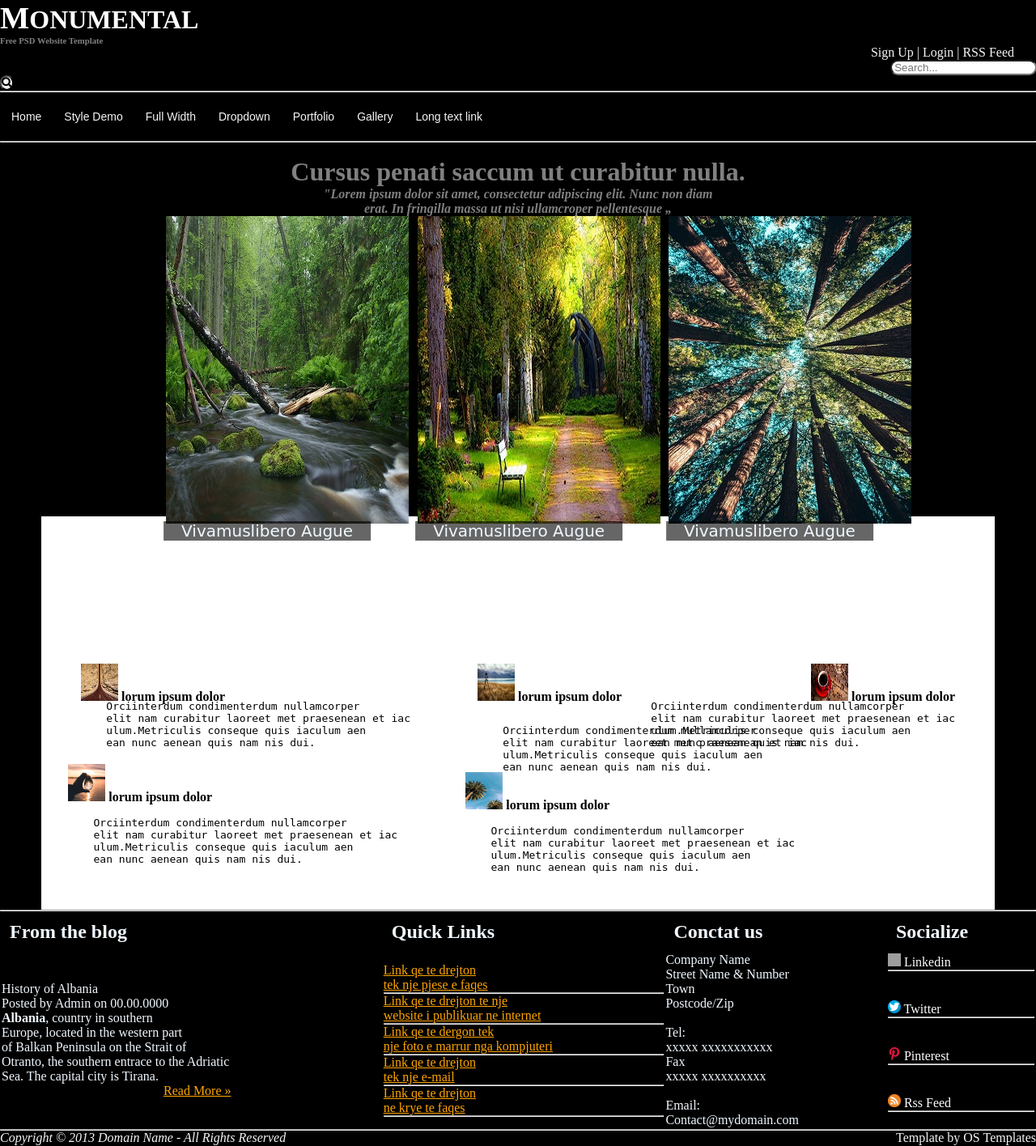
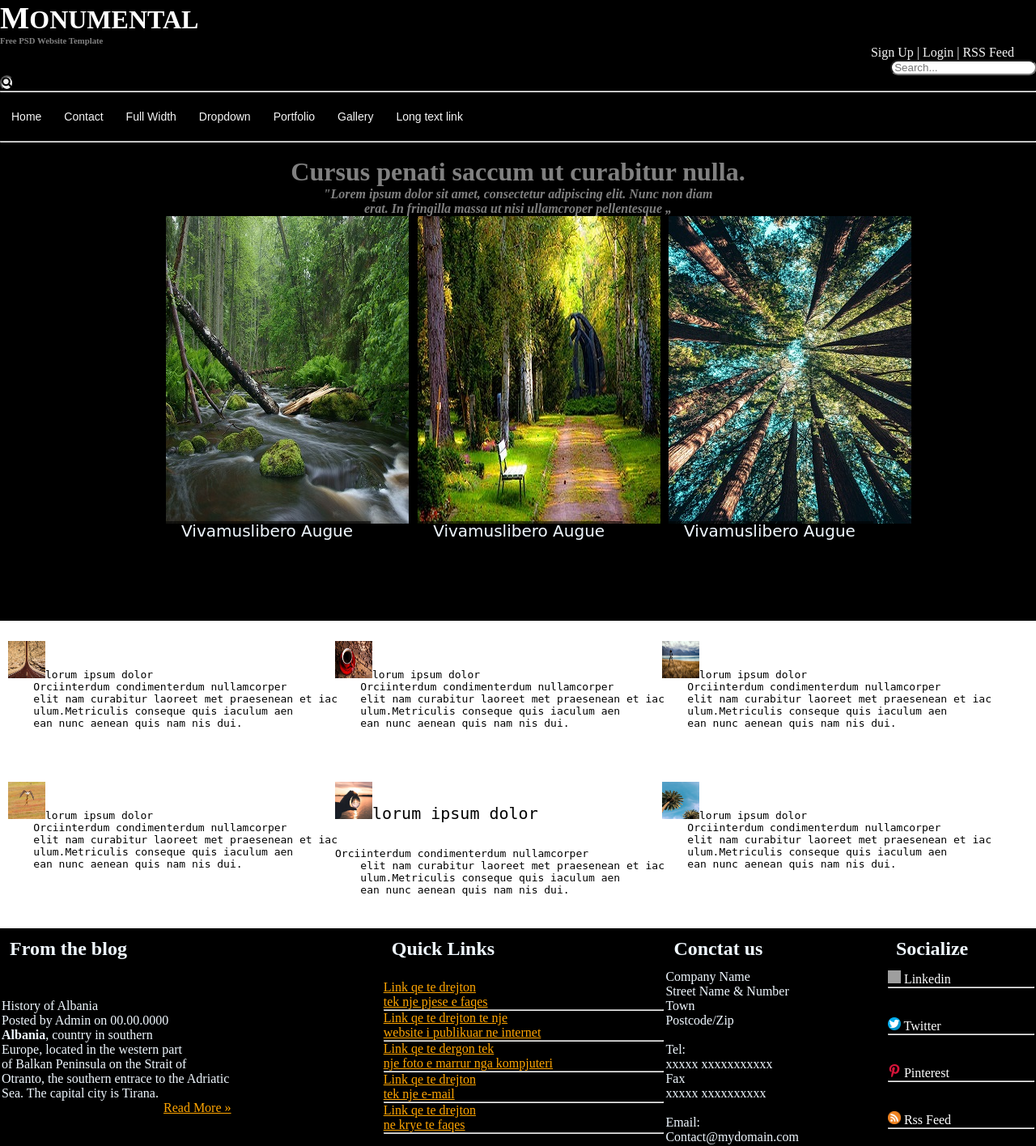
Before and after one commit to vehbirestelica/INT18_19_Gr18, a PHP site: page / in a window 1280 px wide. Shown: the whole page at 81% size. Run offline with PHP 8.4, Linux system fonts and the light colour scheme; some libraries are stand-ins or nearby versions; grey boxes are pictures that could not be loaded.

Commit message:
Add files via upload

```diff
--- a/index.html
+++ b/index.html
@@ -1,61 +1,95 @@
 <!DOCTYPE html>
 <html>
 <head>
-<link rel="stylesheet" href="styles2.css">
-<meta charset="utf-8">
-<title>Monumental </title>
-<h1 id="Home"><big>M</big>ONUMENTAL</h1>
-<h6>Free PSD Website Template</h6>
-<link rel="stylesheet" href="https://use.fontawesome.com/releases/v5.5.0/css/all.css" integrity="sha384-B4dIYHKNBt8Bc12p+WXckhzcICo0wtJAoU8YZTY5qE0Id1GSseTk6S+L3BlXeVIU" crossorigin="anonymous">
-<div class="signup">
-<a href="pages/signup.html"> Sign Up | </a>
-<a href="pages/login.html"> Login | </a>
-<a href="https://rss.com/"> RSS Feed</a>
-</div>
-      <div class="search-box">
-        <left style="padding: 85.9%" ><input type="text" placeholder=" Search..." style="border-radius: 40px">
-        <button type="submit" style="border-radius: 80%"><i class="fas fa-search"></i></button>
-        <!--krijimi i menyse search u 'placeholder' tregon ne background emrin search-->
-        </left>
-    </form></div>
-    <link rel="stylesheet" type="text/css" href="styless.css">
+    <style>
+    .tedrejtat
+    {
+      color: whitesmoke;
 
-    </head>
+    }
+    .rrjetet-sociale a
+        {
+            color: white;
+            text-decoration: none;
+        }
+        .rrjetet-sociale a:hover
+        {
+            color:chocolate;
+            text-decoration: underline;
+        }
+        .rrjetet-sociale a:active
+        {
+            color:darkgreen;
+        }
+ .signup
+    {
+        float: right;
+        margin-right: 27px;
 
-<body style="background-color:black;">
-    <hr>
-        <nav>
-    <ul>
-        <li><a href="index.html">Home</a></li>
-        <li><a href="#">Style Demo</a></li>
-        <li><a href="#">Full Width</a></li>
-        <li><a href="#">Dropdown</a>
-            <ul>
-            <li><a href="pages/sistemi%20diellor.html">Sistemi Diellor</a></li>
-            <li><a href="#">Planetet</a></li>
-            <li><a href="#">Nasa</a></li>
-            <li><a href="#">Other</a></li>
-            </ul>
-        </li>
-        <li><a href="#">Portfolio</a></li>
-        <li><a href="#">Gallery</a></li>
-        <li><a href="pages/longtextlink.html">Long text link</a></li>
-        </ul>
+    }
+    .signup a
+    {
+        text-decoration: none;
+        color: whitesmoke;
 
+    }
 
-    </nav><hr>
-            </id></div><br>
-       <div id="fotot">
+        .sec
+        {
+            display: block;
+            margin-top: 29%;
+            margin-bottom: 0%;
+            margin-right: 4%;
+            margin-left: 4%;
+        }
+       .p11
+        {
+            align-content: left;
+        }
+        .p12
+        {
+            align-content: right;
+        }
 
-<center> <h1 style="color:Gray">
-Cursus penati saccum ut curabitur nulla.
-<p id="Paragrafi">
-<h4 style="color:Gray"><center>
-<i>"Lorem ipsum dolor sit amet, consectetur adipiscing elit. Nunc non diam<br/> erat.
-In fringilla massa ut nisi ullamcroper pellentesque „</i></h4>
-</p>
-<style type="text/css">
-           .fotot
+         .menu a
+        {
+
+text-align:center;
+font-family: Courier;
+transition: 0.3s;
+width:8.5%;
+padding:2px 5;
+text-decoration: none;
+color:whitesmoke;
+font-size:15px;
+        }
+        .menu2 a
+            {
+border-left: 1px solid gray;
+height: 18px;
+            }
+
+.quick-links {
+    width: 200px;
+}
+
+.quick-links a {
+
+    color: black;
+    display: block;
+    padding: 12px;
+    text-decoration: none;
+}
+
+.quick-links a:hover {
+    color: white;
+}
+
+.quick-links a:active {
+
+    color: orange;
+}
+    .fotot
         {
             display: inline;
         }
@@ -145,8 +179,60 @@ In fringilla massa ut nisi ullamcroper pellentesque „</i></h4>
             text-align: center;
 
         }
+    </style>
+<link rel="stylesheet" href="styles2.css">
+<meta charset="utf-8">
+<title>Monumental </title>
+<h1 id="Home"><big>M</big>ONUMENTAL</h1>
+<h6>Free PSD Website Template</h6>
+<link rel="stylesheet" href="https://use.fontawesome.com/releases/v5.5.0/css/all.css" integrity="sha384-B4dIYHKNBt8Bc12p+WXckhzcICo0wtJAoU8YZTY5qE0Id1GSseTk6S+L3BlXeVIU" crossorigin="anonymous">
+<div class="signup">
+<a href="pages/signup.html"> Sign Up | </a>
+<a href="pages/login.html"> Login | </a>
+<a href="https://rss.com/"> RSS Feed</a>
+</div>
+      <div class="search-box">
+        <left style="padding: 85.9%" ><input type="text" placeholder=" Search..." style="border-radius: 40px">
+        <button type="submit" style="border-radius: 80%"><i class="fas fa-search"></i></button>
+        <!--krijimi i menyse search u 'placeholder' tregon ne background emrin search-->
+        </left>
+    </div>
+    <link rel="stylesheet" type="text/css" href="styless.css">
 
-    </style>
+    </head>
+
+<body style="background-color:black;">
+
+    <hr>
+        <nav>
+    <ul>
+        <li><a href="index.html">Home</a></li>
+        <li><a href="pages/contact.html">Contact</a></li>
+        <li><a href="#">Full Width</a></li>
+        <li><a href="#">Dropdown</a>
+            <ul>
+            <li><a href="pages/sistemi%20diellor.html">Sistemi Diellor</a></li>
+            <li><a href="#">Planetet</a></li>
+            <li><a href="#">Nasa</a></li>
+            <li><a href="#">Other</a></li>
+            </ul>
+        </li>
+        <li><a href="#">Portfolio</a></li>
+        <li><a href="#">Gallery</a></li>
+        <li><a href="pages/longtextlink.html">Long text link</a></li>
+        </ul>
+
+
+    </nav><hr>
+    <br>
+       <div id="fotot">
+
+<center> <h1 style="color:Gray">
+Cursus penati saccum ut curabitur nulla.
+<p id="Paragrafi">
+<h4 style="color:Gray"><center>
+<i>"Lorem ipsum dolor sit amet, consectetur adipiscing elit. Nunc non diam<br/> erat.
+    In fringilla massa ut nisi ullamcroper pellentesque „</i></center></h4></h1></center></div>
      <div class="container1">
     <div class="inner1">
         <p>Vivamuslibero Augue</p>
@@ -162,138 +248,63 @@ In fringilla massa ut nisi ullamcroper pellentesque „</i></h4>
         <p>Vivamuslibero Augue</p>
         </div>
     </div>
-</div>
  <link rel="stylesheet" href="styles.css">
-<section style ="background-color:white;" class="sec">
-<p2><img src="images/p1.jpg" width="46px" height="46px" alt="!" marging-right="5px"><b> lorum ipsum dolor </b></p2><br><br>
-<pre><p1 style="text-align: left">
-
-
+<div id="tekstet">
+    <div id="tekst1">
+        <pre>
+    <p style="color: black;"><img src="images/p1.jpg" width="46px" height="46px" alt="!" marging-right="5px">lorum ipsum dolor
     Orciinterdum condimenterdum nullamcorper
     elit nam curabitur laoreet met praesenean et iac
     ulum.Metriculis conseque quis iaculum aen
-    ean nunc aenean quis nam nis dui.
-    </p1></pre>
-<p3 style="text-align: left;"><img src="images/p2.jpg" width="46px" height="46px" alt="!"><b> lorum ipsum dolor </b><br></p3>
-<pre><p4>
-
-
+    ean nunc aenean quis nam nis dui.</p>
+    </pre>
+    </div>
+    <div id="tekst1">
+        <pre>
+    <p style="color: black;"><img src="images/p2.jpg" width="46px" height="46px" alt="!">lorum ipsum dolor
     Orciinterdum condimenterdum nullamcorper
     elit nam curabitur laoreet met praesenean et iac
     ulum.Metriculis conseque quis iaculum aen
-    ean nunc aenean quis nam nis dui.
-    </p4></pre>
-    <p5><img src="images/p3.jpg" width="46px" height="46px" alt="!"><b> lorum ipsum dolor </b><br></p5>
-    <pre><p6>
-
-
-
-
+    ean nunc aenean quis nam nis dui.</p>
+    </pre>
+    </div>
+    <div id="tekst1">
+        <pre>
+    <p style="color: black;"><img src="images/p3.jpg" width="46px" height="46px" alt="!">lorum ipsum dolor
     Orciinterdum condimenterdum nullamcorper
     elit nam curabitur laoreet met praesenean et iac
     ulum.Metriculis conseque quis iaculum aen
-    ean nunc aenean quis nam nis dui.
-    </p6></pre>
-<p7><img src="images/p4.jpg" width="46px" height="46px" alt="!"><b> lorum ipsum dolor </b><br></p7>
-<pre><p8>
-
-
+    ean nunc aenean quis nam nis dui.</p>
+    </pre>
+    </div>
+    <div id="tekst2">
+        <pre>
+    <p style="color: black;"><img src="images/p4.jpg" width="46px" height="46px" alt="!">lorum ipsum dolor
     Orciinterdum condimenterdum nullamcorper
     elit nam curabitur laoreet met praesenean et iac
     ulum.Metriculis conseque quis iaculum aen
-    ean nunc aenean quis nam nis dui.
-    </p8></pre>
-<p9><img src="images/p5.jpg" width="46px" height="46px" alt="!"><b> lorum ipsum dolor </b><br></p9>
-<pre><p10>
+    ean nunc aenean quis nam nis dui.</p>
+    </pre>
+    </div>
+    <div id="tekst2">
+        <pre>
+    <p style="font-size: 20px;color: black"><img src="images/p5.jpg" width="46px" height="46px" alt="!">lorum ipsum dolor</p>
+    <p style="color: black;">Orciinterdum condimenterdum nullamcorper
+    elit nam curabitur laoreet met praesenean et iac
+    ulum.Metriculis conseque quis iaculum aen
+    ean nunc aenean quis nam nis dui.</p>
+    </pre>
+    </div>
+    <div id="tekst2">
+        <pre>
+    <p style="color: black;"><img src="images/p6.jpg" width="46px" height="46px" alt="!">lorum ipsum dolor
     Orciinterdum condimenterdum nullamcorper
     elit nam curabitur laoreet met praesenean et iac
     ulum.Metriculis conseque quis iaculum aen
-    ean nunc aenean quis nam nis dui.
-    </p10></pre>
-<p11 align="right"><img src="images/p6.jpg" width="46px" height="46px" alt="!"><b> lorum ipsum dolor </b><br></p11>
-<pre><p12 align="right">
-    Orciinterdum condimenterdum nullamcorper
-    elit nam curabitur laoreet met praesenean et iac
-    ulum.Metriculis conseque quis iaculum aen
-    ean nunc aenean quis nam nis dui.
-    </p12></pre>
-</section>
-    <footer>
+    ean nunc aenean quis nam nis dui.</p>
+    </pre></div>
 
-    <style>
-    .signup
-    {
-        float: right;
-        margin-right: 27px;
-
-    }
-    .signup a
-    {
-        text-decoration: none;
-        color: whitesmoke;
-
-    }
-
-        .sec
-        {
-            display: block;
-            margin-top: 29%;
-            margin-bottom: 0%;
-            margin-right: 4%;
-            margin-left: 4%;
-        }
-       .p11
-        {
-            align-content: left;
-        }
-        .p12
-        {
-            align-content: right;
-        }
-
-         .menu a
-        {
-
-text-align:center;
-font-family: Courier;
-transition: 0.3s;
-width:8.5%;
-padding:2px 5;
-text-decoration: none;
-color:whitesmoke;
-font-size:15px;
-        }
-        .menu2 a
-            {
-border-left: 1px solid gray;
-height: 18px;
-            }
-
-.quick-links {
-    width: 200px;
-}
-
-.quick-links a {
-
-    color: black;
-    display: block;
-    padding: 12px;
-    text-decoration: none;
-}
-
-.quick-links a:hover {
-    color: white;
-}
-
-.quick-links a:active {
-
-    color: orange;
-}
-        </style>
-
-
-<center> <div style="overflow-x:auto;">
-    <table style="color: aliceblue" cellpadding="20px">
+    <table style="color: aliceblue;background-color: black;" cellpadding="20px">
 
     <tr>
         <th><h2>From the blog</h2></th>
@@ -329,37 +340,5 @@ height: 18px;
             <a href="https://www.rss.com/" target="_blank"><img src="images/rss1.png" width="16px" height="16px"> Rss Feed</a><hr><br></div>
         </td>
         </tr>
-      <hr>
-    <style>
-     .rrjetet-sociale a
-        {
-            color: white;
-            text-decoration: none;
-        }
-        .rrjetet-sociale a:hover
-        {
-            color:chocolate;
-            text-decoration: underline;
-        }
-        .rrjetet-sociale a:active
-        {
-            color:darkgreen;
-        }
-
-
-    </style>
-    </table>
-    <hr>
-    <style>
-    .tedrejtat
-    {
-      color: whitesmoke;
-
-    }
-    </style>
-    <div class="tedrejtat">
-<p20 style="float:left"><em>Copyright &copy; 2013 Domain Name - All Rights Reserved </em></p20>
-<p21 style="float:right">Template by OS Templates</p21></div>
-  </footer>
-</body>
-</html>
+    </table></div>
+   </body></html>
--- a/styles.css
+++ b/styles.css
@@ -1,38 +1,23 @@
+#tekstet{
+    background-color:white;
+    margin-top: 500px;
 
-p1,p2 {
-    position: absolute;
-    top: 820px;
-    left: 100px;
-}
-p3,p4{
-    position: absolute;
-    top: 820px;
-    right: 100px;
 
 }
-p5,p6{
-
-    position: absolute;
-    left: 590px;
-    top: 820px;
-}
-p7,p8{
-
-    position: relative;
-    right: 450px;
-    top: 1200;
-
-}
-p9,p10{
-    position: relative;
-    bottom: -100px;
-    left: 33px;
-}
-p11,p12{
-    position: relative;
-    left: 524px;
-    bottom: 30px;
-}
+#tekst1{
+            position: relative;
+            float: left;
+            margin: 10px;
+            width: 30%;
+            color: whitesmoke;
+           }
+#tekst2{
+            float: left;
+            position: relative;
+            margin:10px;
+            width: 30%;
+            color:whitesmoke;
+        }
 table{
     width: 100%;
 }
```
